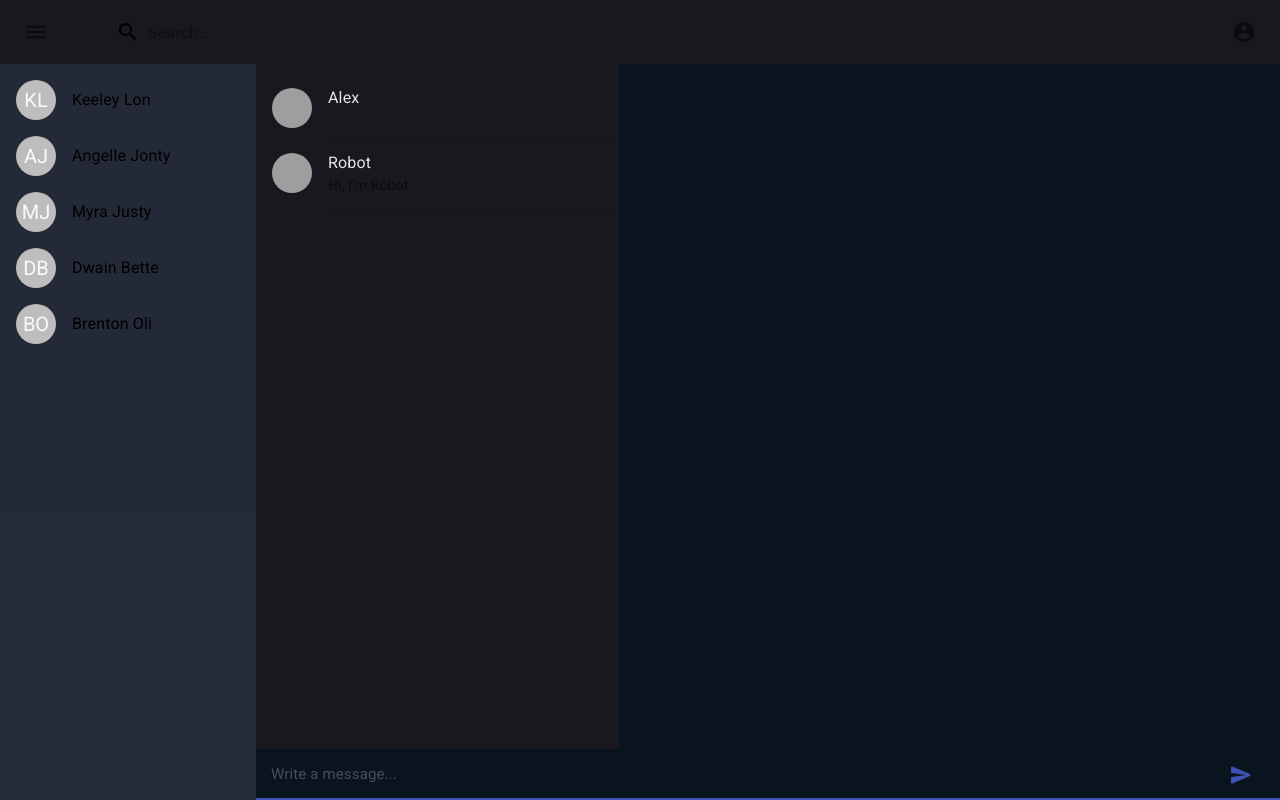
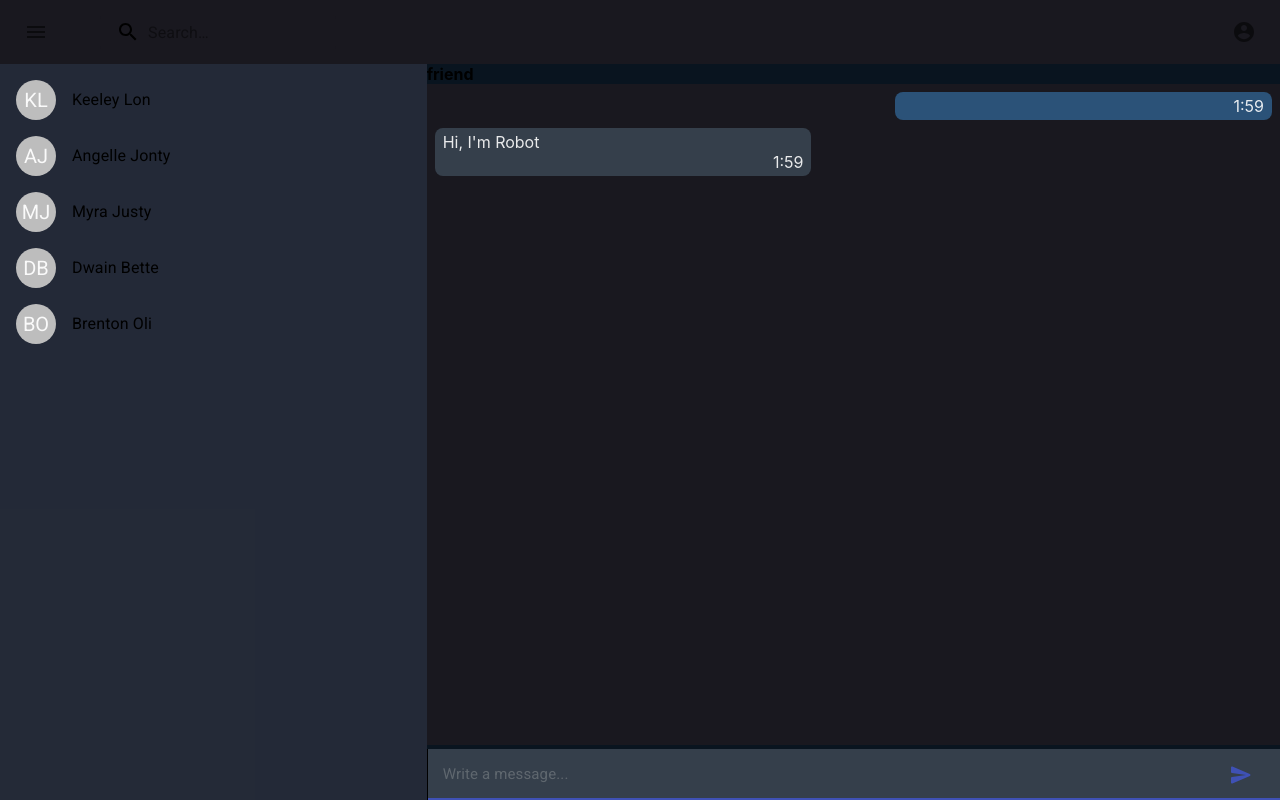
Before and after one commit to AleR111/React, a React (Create React App) app in the folder my-react-app/: page / in a window 1280 px wide. Both pictures are taken after a click on the button 1241 px from the left and 774 px from the top of the page. Built offline with nearby package versions, Linux system fonts and the light colour scheme; grey boxes are pictures that could not be loaded.

Commit message:
update style messages

```diff
--- a/my-react-app/src/components/layout/layout.module.scss
+++ b/my-react-app/src/components/layout/layout.module.scss
@@ -7,10 +7,12 @@
 .content {
   flex-grow: 1;
   display: grid;
-  grid-template-columns: 1fr 4fr;
+  grid-template-columns: 1fr 2fr;
+  overflow-y: hidden;
 }
 
 .messages {
+  overflow-y: hidden;
   display: flex;
   flex-direction: column;
   background-color: #09141f;
--- a/my-react-app/src/components/messages/Messages.js
+++ b/my-react-app/src/components/messages/Messages.js
@@ -1,29 +1,15 @@
-import {
-  Input,
-  InputAdornment,
-  IconButton,
-  ListItem,
-  ListItemAvatar,
-  Avatar,
-  ListItemText,
-  Divider,
-  List,
-} from "@material-ui/core"
+import { Input, InputAdornment, IconButton } from "@material-ui/core"
 import { makeStyles } from "@material-ui/core/styles"
 import { SendRounded } from "@material-ui/icons"
-import classNames from "classnames";
+import classNames from "classnames"
 import React, { useState, useEffect, useRef } from "react"
-import styles from './message.module.scss'
-
-
-
+import styles from "./message.module.scss"
 
 // import styles from "./message.module.scss"
 
 const useStyles = makeStyles((theme) => ({
   root: {
     width: "100%",
-    maxWidth: "36ch",
     color: theme.font.color,
     background: theme.background.color,
   },
@@ -31,9 +17,12 @@ const useStyles = makeStyles((theme) => ({
     display: "inline",
   },
   input: {
+    marginTop: "4px",
+    backgroundColor: "#353f4b",
     color: "#9a9fa1",
     padding: "10px 15px",
     fontSize: " 15px",
+    borderLeft: "1px solid #000",
   },
 }))
 
@@ -51,7 +40,7 @@ export const Messages = () => {
   }
 
   const sendMessage = () => {
-    setMessage((state) => [...state, { content: value, author: "Alex" }])
+    setMessage((state) => [...state, { content: value, author: "user" }])
     setValue("")
   }
 
@@ -71,25 +60,27 @@ export const Messages = () => {
   }, [message])
 
   return (
-   <>
+    <>
+      <div>
+        <h4>friend</h4>
+      </div>
 
-      <List className={classNames(classes.root, styles.messagesList)}>
+      <div className={classNames(classes.root, styles.messagesList)}>
         {message.map((elem, id) => (
-          <div key={id}>
-            <ListItem alignItems="flex-start">
-              <ListItemAvatar>
-                <Avatar src="/static/images/avatar/1.jpg" />
-              </ListItemAvatar>
-              <ListItemText primary={elem.author} secondary={elem.content} />
-            </ListItem>
-            <Divider variant="inset" component="li" />
+          <div
+            className={classNames(styles.messageBox, {
+              [styles.messageBoxUser]: elem.author === "user",
+            })}
+            key={id}
+          >
+            <p>{elem.content}</p>
+            <div className={styles.time}>1:59</div>
           </div>
         ))}
-      </List>
-
+      </div>
 
       <Input
-          className={classes.input}
+        className={classes.input}
         inputRef={inputRef}
         fullWidth={true}
         placeholder="Write a message..."
--- a/my-react-app/src/components/messages/message.module.scss
+++ b/my-react-app/src/components/messages/message.module.scss
@@ -29,4 +29,33 @@
 
 .messagesList {
   flex-grow: 1;
+  padding: 8px;
+  overflow-y: auto;
+  display: flex;
+  flex-direction: column;
+
 }
+
+.messageBox {
+  max-width: 80%;
+  min-width: 45%;
+  background-color: #353f4b;
+  padding: 4px 8px;
+  border-radius: 8px;
+  margin-right: auto;
+
+}
+
+.messageBox:not(:last-child) {
+  margin-bottom: 8px;
+}
+
+.messageBoxUser {
+  margin-left: auto;
+  margin-right: 0;
+  background-color: #2b5278;
+}
+
+.time {
+  text-align: end;
+}
--- a/my-react-app/src/index.css
+++ b/my-react-app/src/index.css
@@ -1,22 +1,65 @@
 body {
   margin: 0;
-  font-family: -apple-system, BlinkMacSystemFont, 'Segoe UI', 'Roboto', 'Oxygen',
-    'Ubuntu', 'Cantarell', 'Fira Sans', 'Droid Sans', 'Helvetica Neue',
+  font-family: -apple-system, BlinkMacSystemFont, "Segoe UI", "Roboto", "Oxygen",
+    "Ubuntu", "Cantarell", "Fira Sans", "Droid Sans", "Helvetica Neue",
     sans-serif;
   -webkit-font-smoothing: antialiased;
   -moz-osx-font-smoothing: grayscale;
 }
 
 code {
-  font-family: source-code-pro, Menlo, Monaco, Consolas, 'Courier New',
+  font-family: source-code-pro, Menlo, Monaco, Consolas, "Courier New",
     monospace;
 }
 
-html, body, #root {
+html,
+body,
+#root {
   height: 100%;
 }
 
 * {
   box-sizing: border-box;
+  margin: 0;
+  padding: 0;
+}
 
+::-webkit-scrollbar {
+  padding-top: 4px;
+  width: 8px;
+  background-color: rgba(71, 78, 85, 0.78);
+  border-radius: 4px;
 }
+
+::-webkit-scrollbar-thumb {
+  background-color: #697178;
+  border-radius: 4px;
+}
+
+/*::-webkit-scrollbar-button:horizontal:start:decrement {*/
+/*  background: linear-gradient(30deg, #02141a 40%, rgba(0, 0, 0, 0) 41%),*/
+/*  linear-gradient(150deg, #02141a 40%, rgba(0, 0, 0, 0) 41%),*/
+/*  linear-gradient(270deg, #02141a 30%, rgba(0, 0, 0, 0) 31%);*/
+/*  background-color: #2b5278;*/
+/*}*/
+
+/*::-webkit-scrollbar-button:horizontal:end:increment {*/
+/*  background: linear-gradient(210deg, #02141a 40%, rgba(0, 0, 0, 0) 41%),*/
+/*  linear-gradient(330deg, #02141a 40%, rgba(0, 0, 0, 0) 41%),*/
+/*  linear-gradient(90deg, #02141a 30%, rgba(0, 0, 0, 0) 31%);*/
+/*  background-color: #2b5278;*/
+/*}*/
+
+/*::-webkit-scrollbar-button:vertical:start:decrement {*/
+/*  background: linear-gradient(120deg, #02141a 40%, rgba(0, 0, 0, 0) 41%),*/
+/*  linear-gradient(240deg, #02141a 40%, rgba(0, 0, 0, 0) 41%),*/
+/*  linear-gradient(0deg, #02141a 30%, rgba(0, 0, 0, 0) 31%);*/
+/*  background-color: #2b5278;*/
+/*}*/
+
+/*::-webkit-scrollbar-button:vertical:end:increment {*/
+/*  background: linear-gradient(300deg, #02141a 40%, rgba(0, 0, 0, 0) 41%),*/
+/*  linear-gradient(60deg, #02141a 40%, rgba(0, 0, 0, 0) 41%),*/
+/*  linear-gradient(180deg, #02141a 30%, rgba(0, 0, 0, 0) 31%);*/
+/*  background-color: #2b5278;*/
+/*}*/
```
